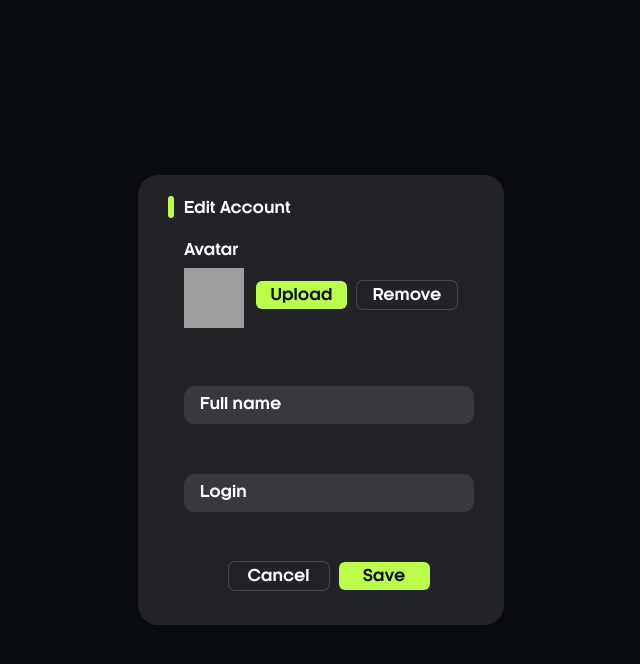
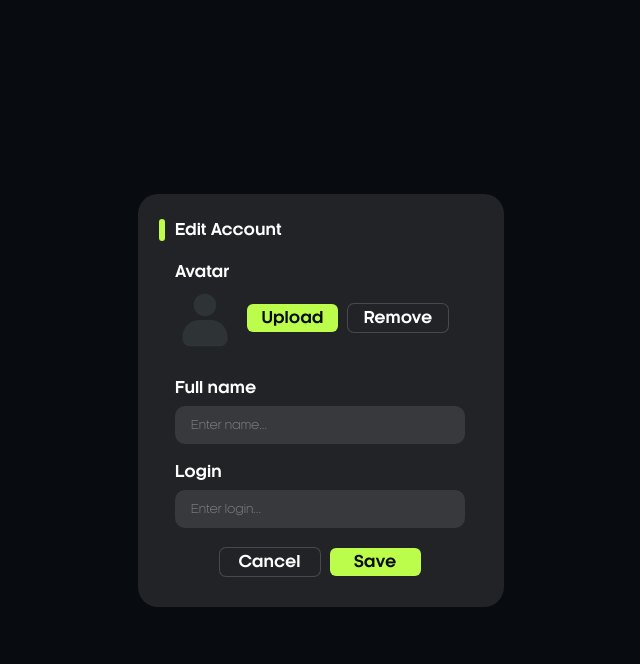
Before and after one commit to Ma1anin/Kacherga-News, a Node server app: template public/pages/Edit account.html in a window 1280 px wide. Shown: the top 664 px of the page, without its empty margins (319-959 px from the left). Run offline with Node 20, Linux system fonts and the light colour scheme; the template is opened without the code that fills it, so the values that code supplies are empty; some libraries are stand-ins or nearby versions; grey boxes are pictures that could not be loaded.

Commit message:
fix morherfucka

```diff
--- a/public/css/Edit account style.css
+++ b/public/css/Edit account style.css
@@ -30,16 +30,18 @@ h2 {
 .edit__green-box {
     width: 6px;
     height: 22px;
-    top: -193px;
+    top: -170px;
+    margin-right: 10px;
     position: relative;
     background: #BCFD4C;
     border-radius: 7px;
-    margin-right: 10px;
 }
 
 .edit__account {
     width: 290px;
     height: 401px;
+    margin-top: 45px;
+    margin-right: 18px;
 }
 
 section {
@@ -51,7 +53,7 @@ section {
     border-radius: 20px;
     width: 366px;
     min-width: 366px;
-    height: 450px;
+    height: 413px;
     min-height: 413px;
     background-color: #212327;
 }
@@ -71,32 +73,17 @@ section {
 }
 
 
-.inputbox {
-    position: relative;
-    margin: 30px 0;
-    max-width: 310px;
-    /* border-bottom: 2px solid #fff; */
-}
 
-.inputbox label {
-    position: absolute;
-    top: 32%;
-    left: 16px;
-    transform: translateY(-50%);
+
+.input_text {
+    margin-bottom: 10px;
     color: #fff;
     font-family: Kamerik-105-Cyrillic;
     font-size: 16px;
     font-weight: 700;
-    pointer-events: none;
-    transition: all 0.5s ease-in-out;
 
 }
 
-input:focus~label,
-input:valid~label {
-    top: -20px;
-    left: -1px;
-}
 
 .text_avatar {
     /* margin-left: 25px; */
@@ -110,16 +97,20 @@ input:valid~label {
 .avatar {
     display: flex;
     align-items: center;
-    margin-bottom: 58px;
+    margin-bottom: 30px;
 }
 
 .avatar_default {
     width: 60px;
     height: 60px;
     margin-right: 12px;
+    background:  url('/public/images/avatar-default.svg') no-repeat center center;
+    background-size: 60px 60px;
+    transition: all 0.5s ease-in-out;
+}
+.avatar_default:hover {
     background:  url('/public/images/profile.svg') no-repeat center center;
     background-size: 60px 60px;
-    transition: all 0.5s ease-in-out;
 }
 
 
@@ -148,7 +139,7 @@ input:valid~label {
     transition: 0.9s;
 }
 
-.button_save:hover {
+.button_green:hover {
     box-shadow: 0 0 10px #c1f862;
     transform: scale(1.1);
 }
@@ -170,7 +161,7 @@ input:valid~label {
     transition: 0.9s;
 }
 
-.button_cancel:hover {
+.button_black:hover {
     transform: scale(1.1);
     box-shadow: 0px 0px 5px 1px #7c7f85;
 
--- a/public/pages/Edit account.html
+++ b/public/pages/Edit account.html
@@ -26,20 +26,20 @@
             <div class="avatar">
                 <div class="avatar_default"></div>
                 <div class="form__button edit_avatar">
-                    <button id="btn-upload" class="button_upload button_green">Upload</button>
-                    <button id="btn-remove" class="button_remove button_black">Remove</button>
+                    <button id="btn-upload button_black" class="button_upload button_green">Upload</button>
+                    <button id="btn-remove button_green" class="button_remove button_black">Remove</button>
                 </div>
             </div>
             <!-- <div class="input_boxs"> -->
                 <div class="inputbox">
-                    <input class="form__input" id="name_edit" type="text" required>
-                    <!-- placeholder="Enter name..." -->
-                    <label for="name_edit">Full name</label>
+                    <div class="input_text">Full name</div>
+                    <input class="form__input" id="name_edit" placeholder="Enter name..." type="text" required>
+                    <!-- <label for="name_edit">Full name</label> -->
                 </div>
                 <div class="inputbox">
-                    <input class="form__input" id="login_edit" type="text" required>
-                    <!-- placeholder="Enter login..." -->
-                    <label for="login_edit">Login</label>
+                    <div class="input_text">Login</div>
+                    <input class="form__input" id="login_edit" placeholder="Enter login..." type="text" required>
+                    <!-- <label for="login_edit">Login</label> -->
                 </div>
             <!-- </div> -->
             <div class="form__button">
```
